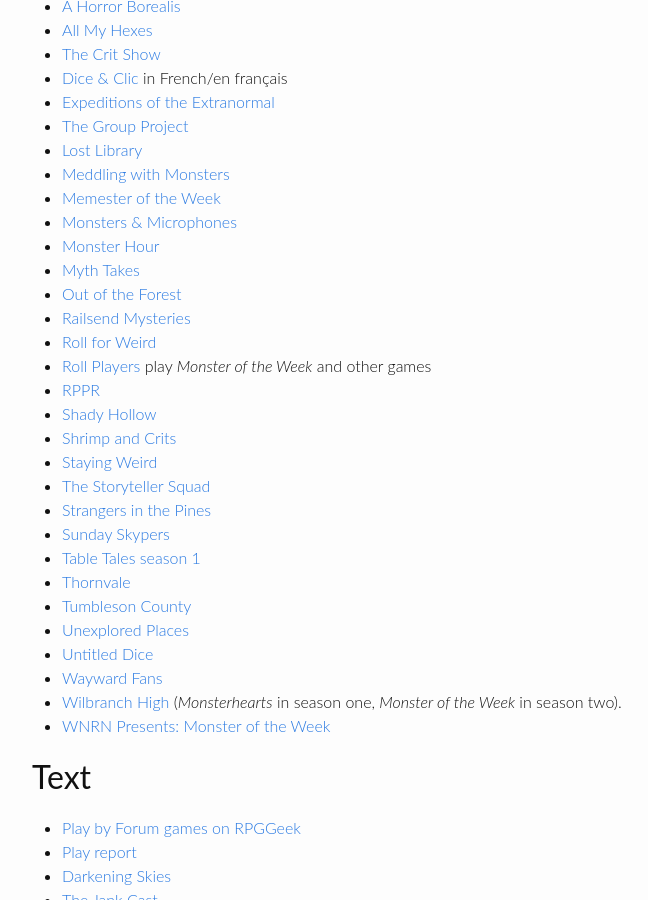
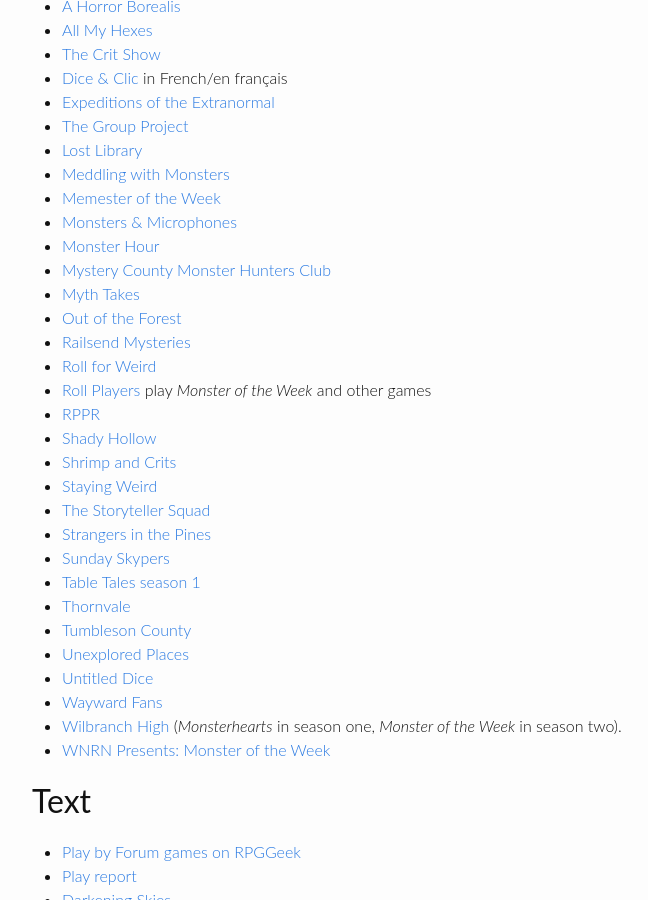
Before and after one commit to michael-sands/generic_games_site, a Jekyll site: the page built from motw_actual_plays.md, in a window 1280 px wide and 900 px high, scrolled down 884 px. Shown: the whole window, without its empty margins (238-886 px from the left). Built offline with Jekyll 4.4.1, drawn with Linux system fonts in a browser that asks for light colours.

Commit message:
actual play addition

```diff
--- a/motw_actual_plays.md
+++ b/motw_actual_plays.md
@@ -45,6 +45,7 @@
 * [Memester of the Week](https://anchor.fm/jason-myers39)
 * [Monsters & Microphones](https://anchor.fm/monstersandmicrophones)
 * [Monster Hour](https://podcasts.apple.com/us/podcast/monster-hour/id1473549676?fbclid=IwAR3SLdw5BEsat3X8FQgwzORXb2_3iOeaAv7R-x0lg9Y6MtZ57u6735zNmJM)
+* [Mystery County Monster Hunters Club](https://mysterycountymonsterhuntersclub.podbean.com/)
 * [Myth Takes](https://open.spotify.com/show/5LDvlARiOYzuHwxjHY7DoH)
 * [Out of the Forest](https://anchor.fm/theforestcast)
 * [Railsend Mysteries](https://anchor.fm/railsend-mysteries)
```
